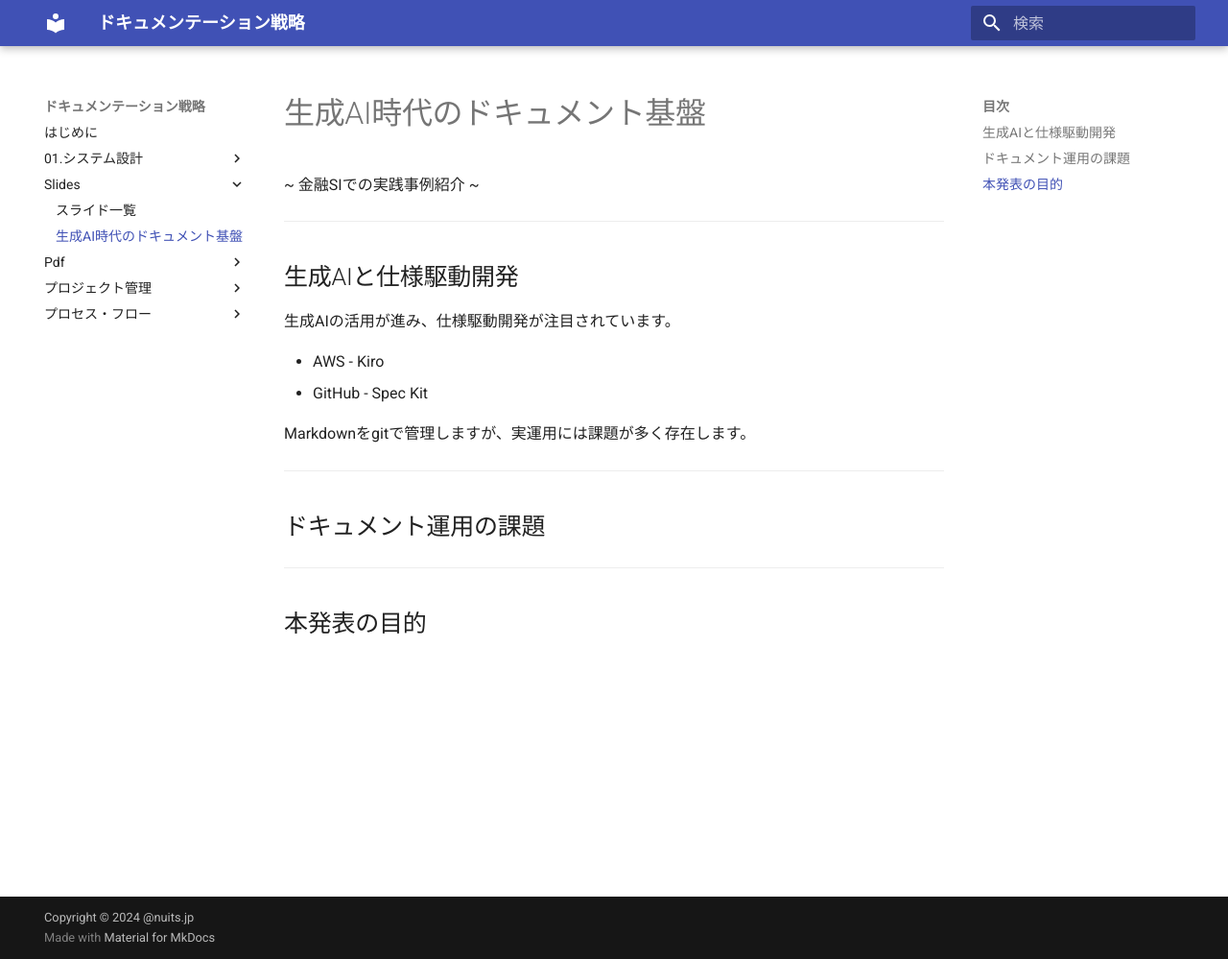
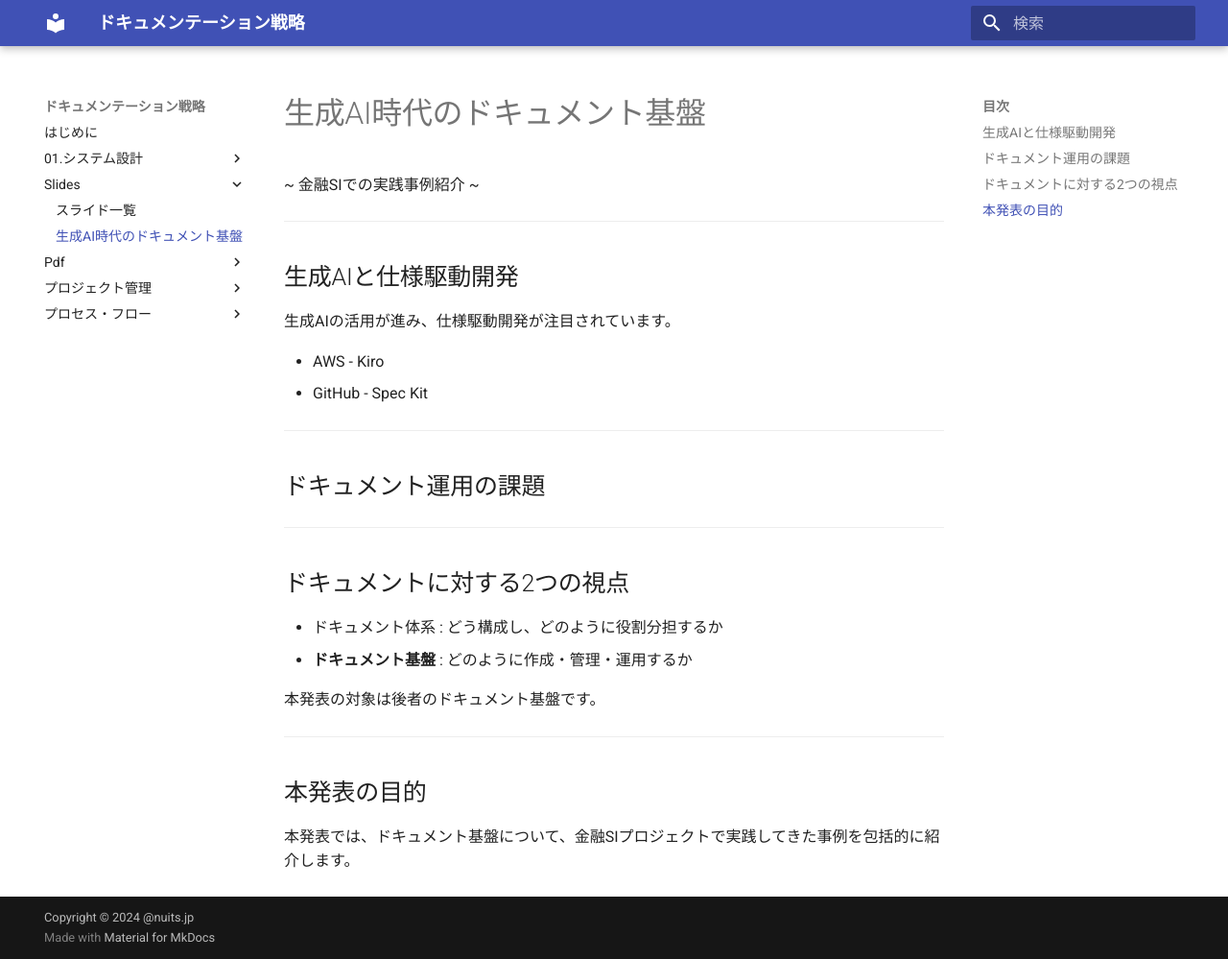
Before and after one commit to nuitsjp/DocumentationStrategy, an MkDocs documentation site: the page built from docs/Slides/genai-documentation-infrastructure.md, in a window 1280 px wide and 999 px high. Shown: the whole window at 96% size. Built offline with MkDocs 1.6.1 and Material for MkDocs 9.7.7, drawn with Linux system fonts in a browser that asks for light colours.

Commit message:
docs: ドキュメント運用の課題セクションを更新し、ドキュメント基盤に関する視点を追加

```diff
--- a/docs/Slides/genai-documentation-infrastructure.md
+++ b/docs/Slides/genai-documentation-infrastructure.md
@@ -15,12 +15,21 @@ marp: true
 - AWS - Kiro
 - GitHub - Spec Kit
 
-Markdownをgitで管理しますが、実運用には課題が多く存在します。
-
 ---
 
 ## ドキュメント運用の課題
 
 ---
 
+## ドキュメントに対する2つの視点
+
+- ドキュメント体系 : どう構成し、どのように役割分担するか
+- **ドキュメント基盤** : どのように作成・管理・運用するか
+
+本発表の対象は後者のドキュメント基盤です。
+
+---
+
 ## 本発表の目的
+
+本発表では、ドキュメント基盤について、金融SIプロジェクトで実践してきた事例を包括的に紹介します。
```
